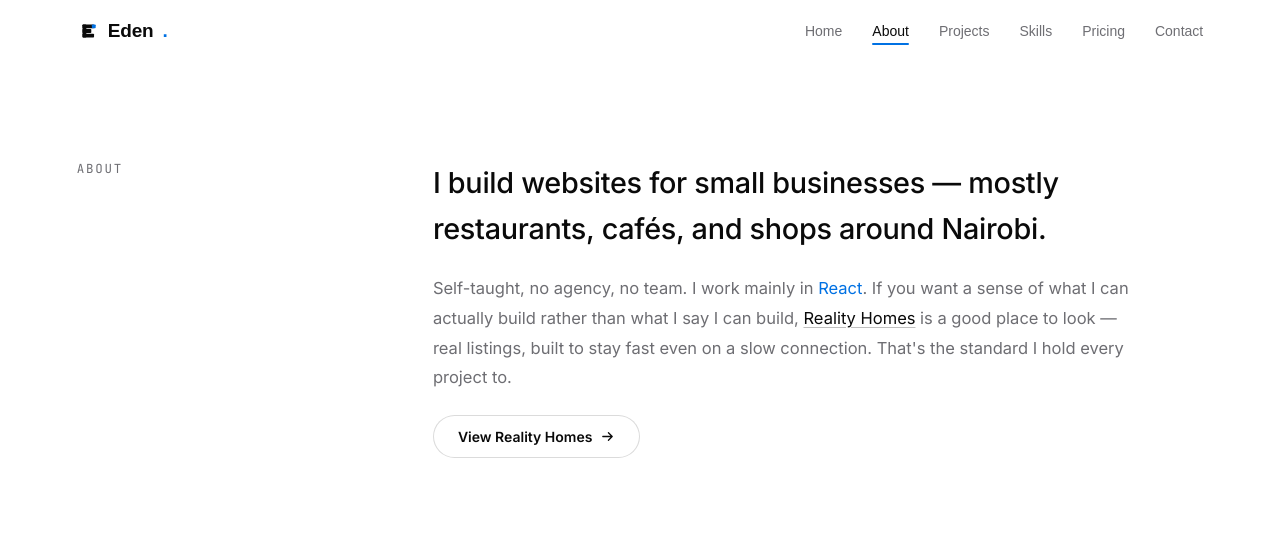
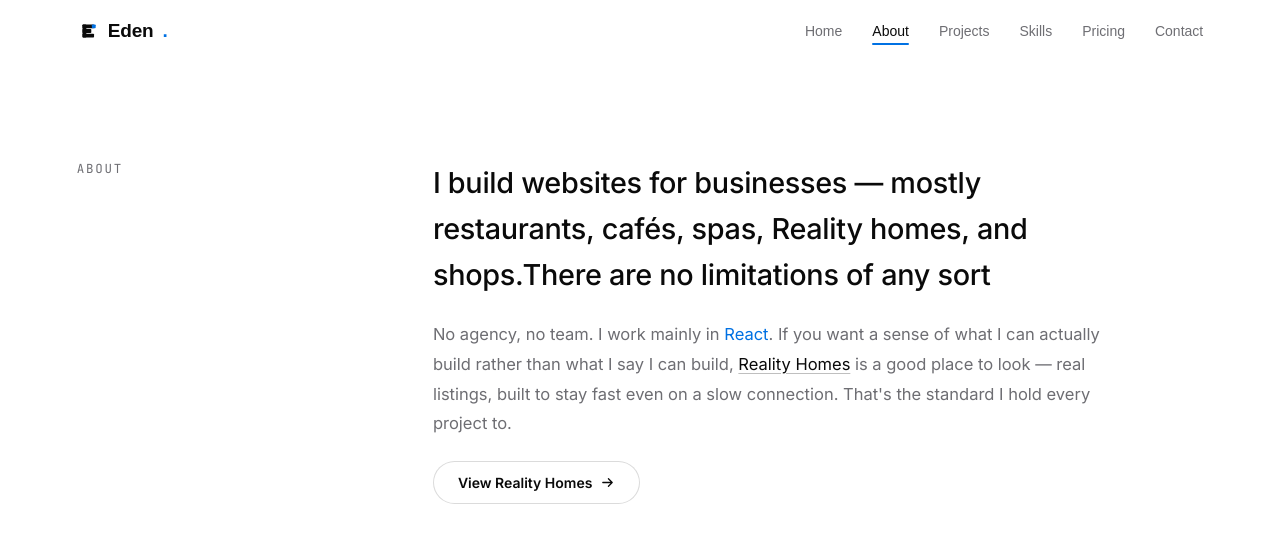
Before and after one commit to davidsonvis16-alt/PORTFOLIO-E, a React (Vite) app: page / in a window 1280 px wide. Both pictures are taken after a click on the button "About". Shown: the top 542 px of the page. Built offline with nearby package versions, Linux system fonts and the light colour scheme.

Commit message:
Update App.jsx

```diff
--- a/src/App.jsx
+++ b/src/App.jsx
@@ -47,7 +47,7 @@
   },
   {
     name: "Business Site",
-    price: "KSh 35,000",
+    price: "KSh 25,000",
     note: "starting at",
     desc: "For restaurants, spas, and shops that need more than one page.",
     features: ["Up to 5 pages", "Custom design", "WhatsApp / M-Pesa integration", "1 round of revisions", "7-day turnaround"],
@@ -397,11 +397,11 @@
         <div style={{ color: "#6E6E73", fontSize: 12.5, letterSpacing: "0.14em", textTransform: "uppercase", fontFamily: "'JetBrains Mono', monospace" }}>About</div>
         <div style={{ maxWidth: 700 }}>
           <p style={{ fontSize: "clamp(1.3rem, 2.3vw, 1.8rem)", lineHeight: 1.6, fontWeight: 500, color: "#0A0A0A", margin: "0 0 22px", letterSpacing: "-0.01em" }}>
-            I build websites for small businesses — mostly restaurants, cafés,
-            and shops around Nairobi.
+            I build websites for businesses — mostly restaurants, cafés, spas, Reality homes,
+            and shops.There are no limitations of any sort
           </p>
           <p style={{ fontSize: 16.5, lineHeight: 1.8, fontWeight: 400, color: "#6E6E73", margin: "0 0 22px" }}>
-            Self-taught, no agency, no team. I work mainly in{" "}
+            No agency, no team. I work mainly in{" "}
             <span style={{ color: "#0071E3" }}>React</span>. If you want a
             sense of what I can actually build rather than what I say I can
             build, <a href="https://rhomes.vercel.app/" target="_blank" rel="noopener noreferrer" style={{ color: "#0A0A0A", textDecoration: "underline", textDecorationColor: "rgba(0,0,0,0.25)", textUnderlineOffset: 3 }}>Reality Homes</a> is
```
